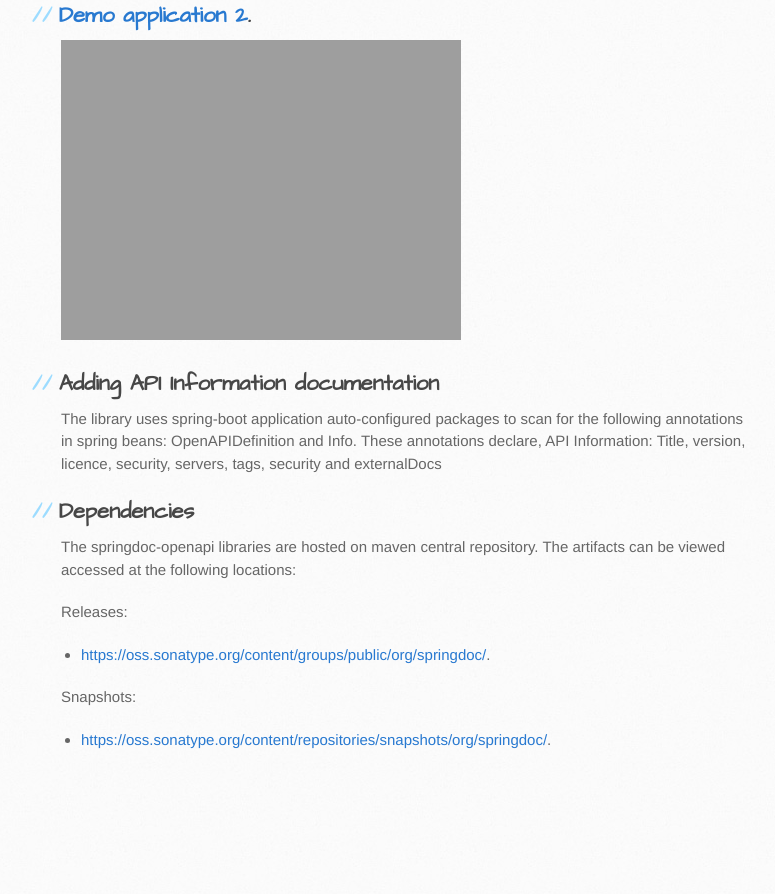
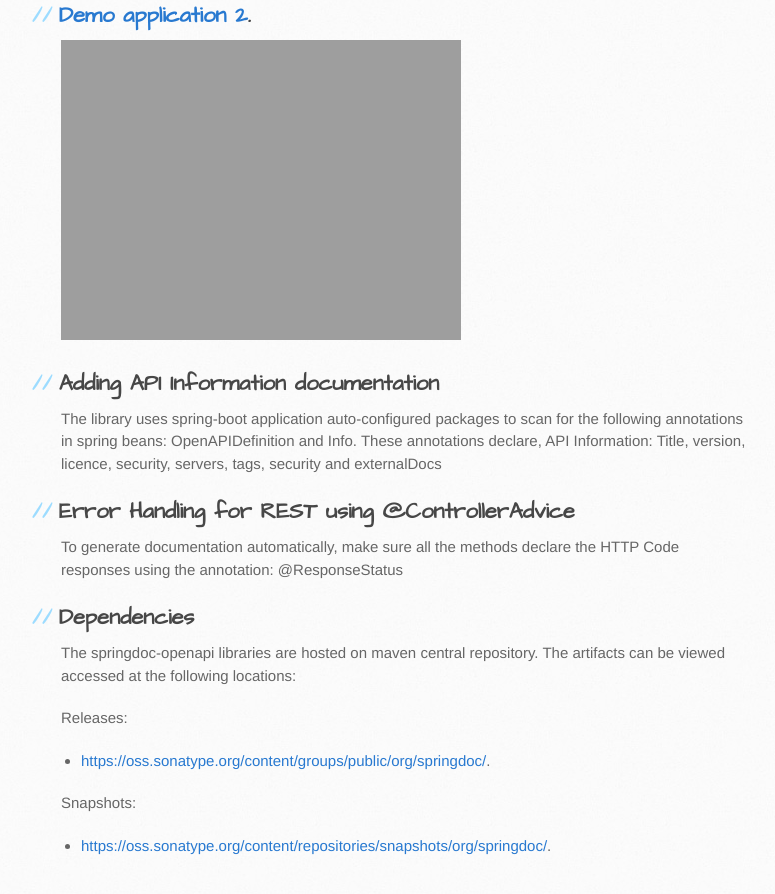
Before and after one commit to springdoc/springdoc-openapi-demos, a Jekyll site: the page built from docs/index.md, in a window 1280 px wide and 900 px high, scrolled down 2101 px. Shown: the top 894 px of the window, without its empty margins (109-884 px from the left). Built offline with Jekyll 4.4.1, drawn with Linux system fonts in a browser that asks for light colours; before the commit the page ends 2895 px from its top, so only the background shows below that.

Commit message:
Update index.md

```diff
--- a/docs/index.md
+++ b/docs/index.md
@@ -72,6 +72,9 @@ springdoc.swagger-ui.path=/swagger.html
   The library uses spring-boot application auto-configured packages to scan for the following annotations in spring beans: OpenAPIDefinition and Info.
   These annotations declare, API Information: Title, version, licence, security, servers, tags, security and externalDocs
 
+## Error Handling for REST using @ControllerAdvice
+To generate documentation automatically, make sure all the methods declare the HTTP Code responses using the annotation: @ResponseStatus
+
 ## Dependencies
 
 The springdoc-openapi libraries are hosted on maven central repository.
```
